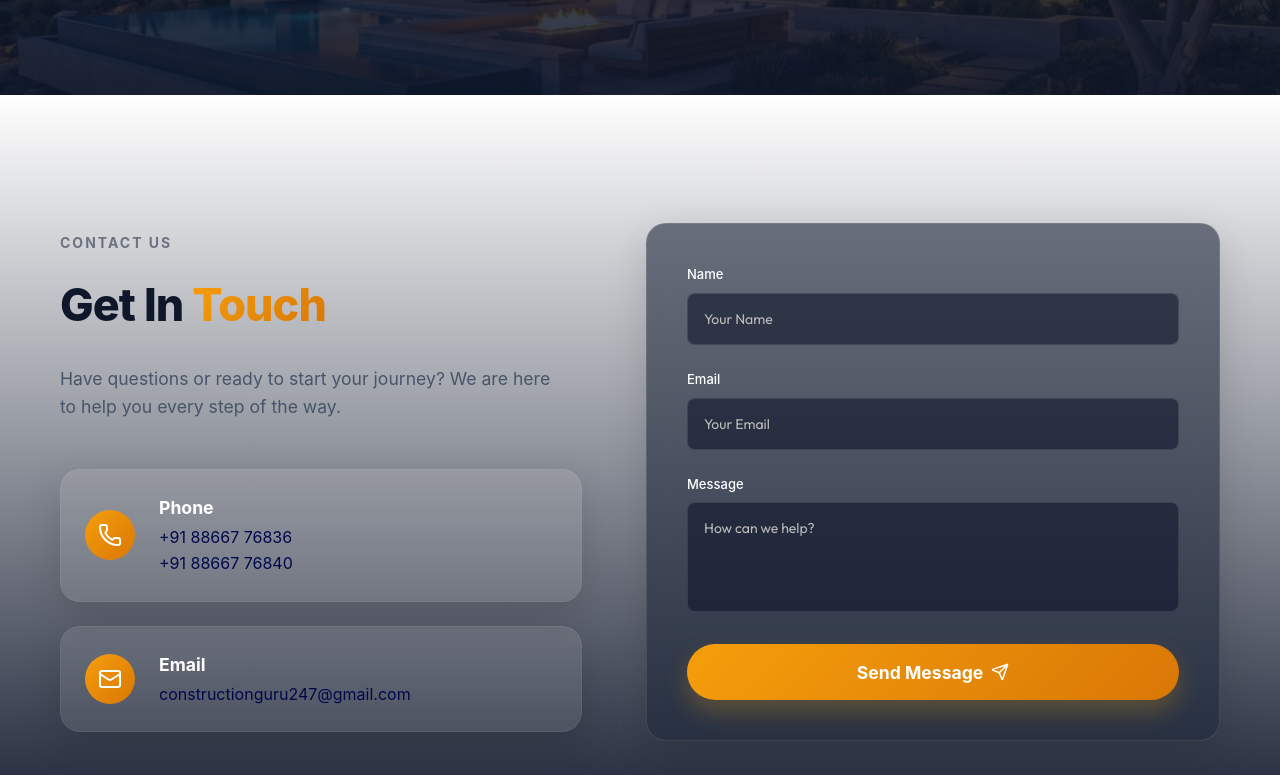
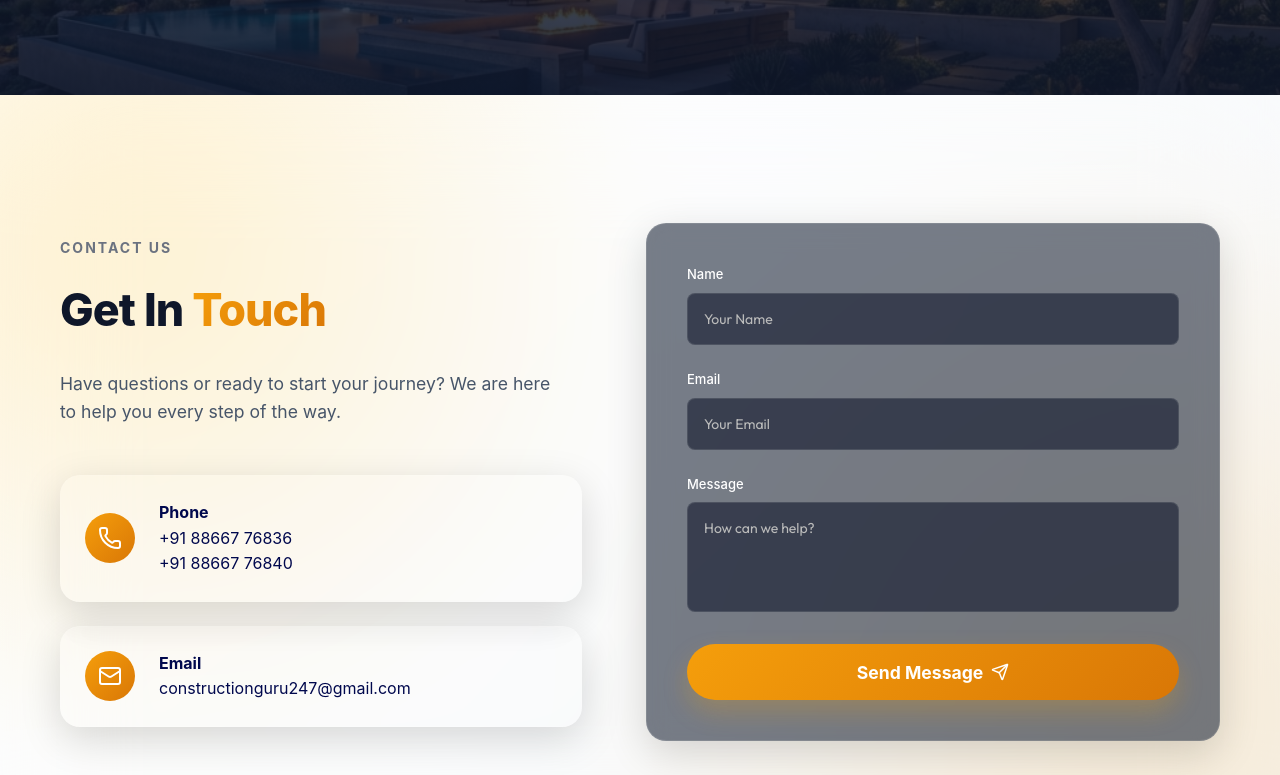
Before and after one commit to vedhaan/construction-guru, a React (Vite) app: page /contact in a window 1280 px wide. Shown: the part 465-1240 px from the top of the page. Built offline with nearby package versions, Linux system fonts and the light colour scheme.

Commit message:
changed UI for contact section & page

```diff
--- a/src/Components/Contact/Contact.css
+++ b/src/Components/Contact/Contact.css
@@ -1,7 +1,23 @@
 /* Contact Section */
 .contact {
-  background: linear-gradient(to bottom, var(--bg-body), var(--secondary-color));
+  position: relative;
+  overflow: hidden;
+
+  background:
+    radial-gradient(circle at 10% 20%, rgba(251, 191, 36, 0.35), transparent 40%),
+    radial-gradient(circle at 90% 80%, rgba(245, 158, 11, 0.25), transparent 45%),
+    linear-gradient(135deg, #ffffff 0%, #f8fafc 50%, #eef2f7 100%);
 }
+.contact::before {
+  content: "";
+  position: absolute;
+  inset: 0;
+
+  backdrop-filter: blur(60px);
+  background: rgba(255, 255, 255, 0.4);
+}
+
+
 
 .contact-container {
   display: grid;
@@ -17,7 +33,7 @@
     align-items: center;
   }
 
-  .subtitle {
+  .subtitle-contact {
     margin-inline: auto;
   }
 }
@@ -68,16 +84,16 @@
   flex-shrink: 0;
 }
 
-.info-item h4 {
-  color: white;
-  margin-bottom: 0.2rem;
-  font-size: 1.1rem;
+.info-item h4,
+.form-group label {
+  color: var(--text-main);
 }
 
-.info-item p {
+.contact-info .description {
   color: var(--text-muted);
-  margin: 0;
 }
+
+
 
 /* Form */
 .contact-form-wrapper {
```
